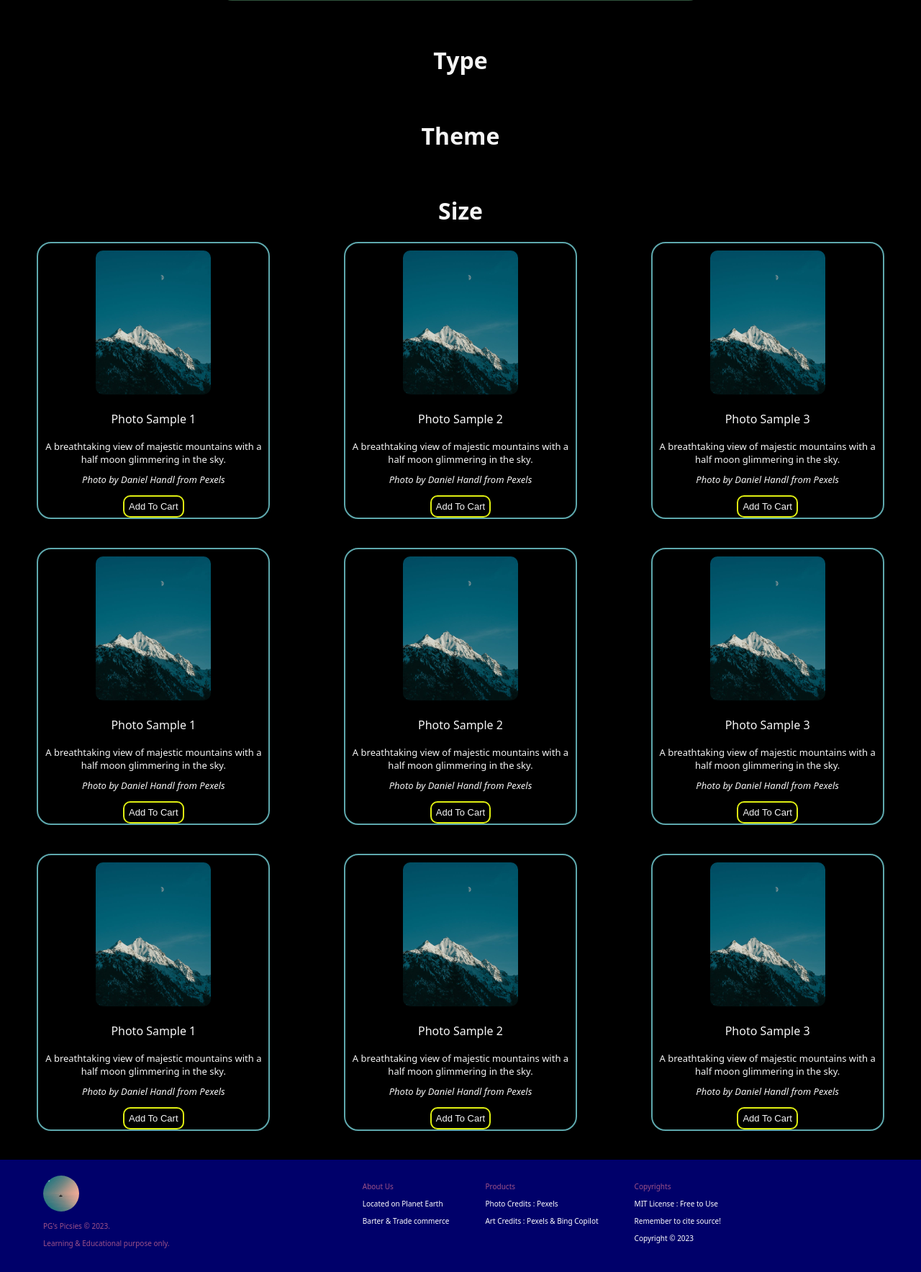
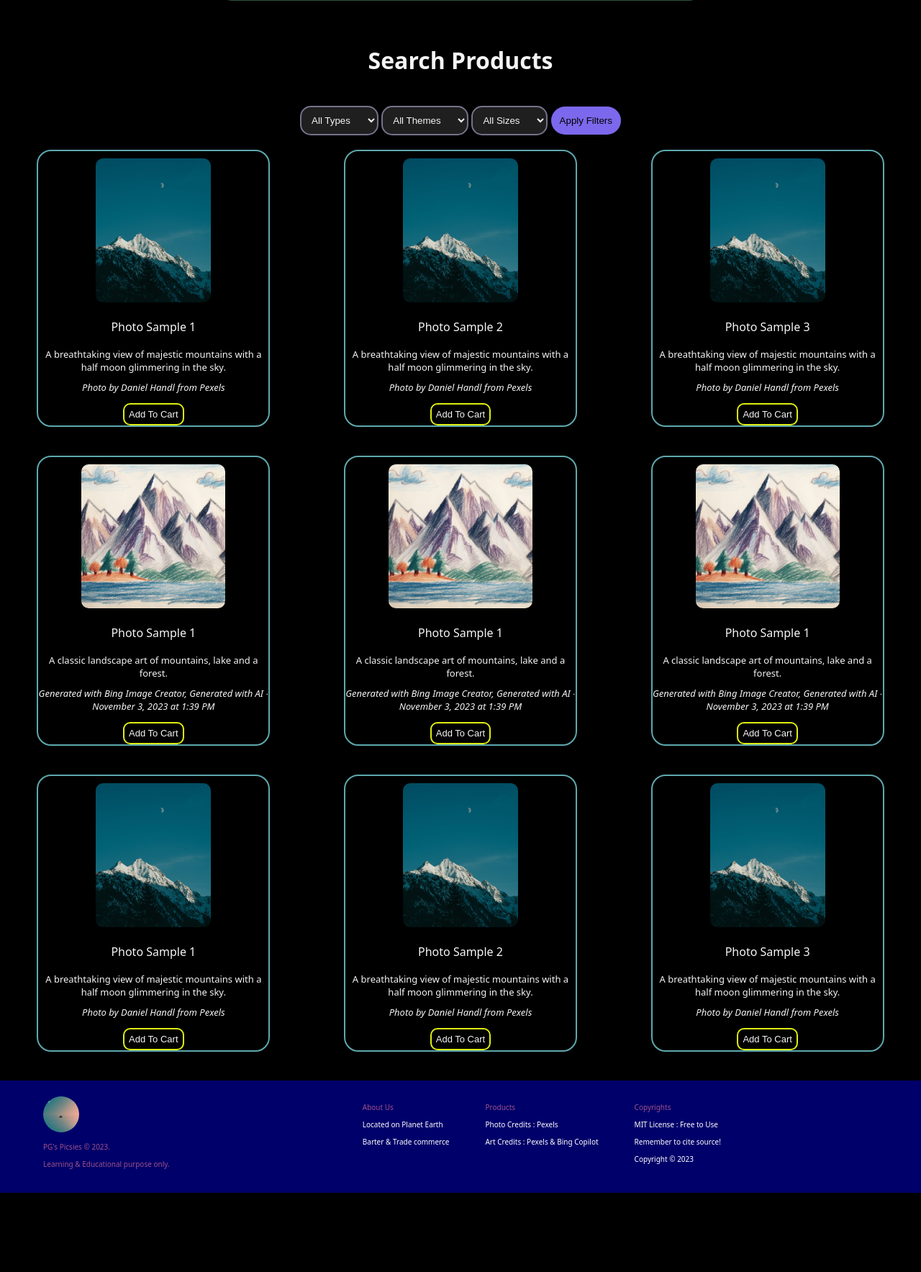
Before and after one commit to prak112/Image-Barter-Bazaar, a Django app: page /products in a window 1280 px wide. Shown: the part 517-2284 px from the top of the page at 72% size. After the commit the page ends 2174 px from the top, so only its background shows below. Run offline with Django 4.2, Linux system fonts and the light colour scheme.

Commit message:
dropdown menus to filter products

```diff
--- a/ecommstore/photostore/static/photostore/styles_index.css
+++ b/ecommstore/photostore/static/photostore/styles_index.css
@@ -143,3 +143,36 @@ Theme of the Day - Products listing
     font-weight: 500;
     transition-duration: 0.3s;
 }
+
+.dropdown-container {
+    display: flex;
+    margin: auto;
+    padding: 10px;
+    background-color: transparent;
+    text-align: center;
+    justify-content: center;
+}
+.dropdown-container form{
+    padding: 10px;
+}
+.dropdown-menu {
+    background-color: rgba(255, 255, 255, 0.123);
+    color: whitesmoke;
+    border: none;
+    padding: 10px;
+    border: 2px solid rgba(192, 185, 233, 0.541);
+    border-radius: 15px;
+    padding-right: 20px;
+}
+.dropdown-button{
+    border-radius: 20px;
+    border: 2px solid rgba(124, 104, 236, 0.541);
+    background-color: rgb(124, 104, 236);
+    padding: 10px;
+    cursor: pointer;
+}
+.dropdown-button:hover{
+    transition-duration: 0.2s;
+    background-color: blueviolet;
+    color: whitesmoke;
+}
--- a/ecommstore/photostore/templates/photostore/products.html
+++ b/ecommstore/photostore/templates/photostore/products.html
@@ -34,14 +34,37 @@
     </div>
 
     <!--- Images content based on the dropdown filters -->
-    <h1 class="heading dropdown">Type</h1>
-    <h1 class="heading dropdown">Theme</h1>
-    <h1 class="heading dropdown">Size</h1>
+    <h1 class="heading">Search Products</h1>
     <!--
         dropdown headings can include either -
             1 - hyperlinks
             2 - forms and buttons
+            3- all dropdowns can be inside one form! - chosen
     -->
+    <div class="dropdown-container">
+        <form action="" method="POST">
+            {% csrf_token %}
+            <select name="type" class="dropdown-menu">
+                <option value="" disabled selected>All Types</option>
+                {% for type in types %}
+                    <option value="{{ type }}">{{ type }}</option>
+                {% endfor %}
+            </select>
+            <select name="theme" class="dropdown-menu">
+                <option value="" disabled selected>All Themes</option>
+                {% for theme in themes %}
+                    <option value="{{ theme }}">{{ theme }}</option>
+                {% endfor %}
+            </select>
+            <select name="size" class="dropdown-menu">
+                <option value="" disabled selected>All Sizes</option>
+                {% for size in sizes %}
+                    <option value="{{ size }}">{{ size }}</option>
+                {% endfor %}
+            </select>
+            <input type="submit" value="Apply Filters" class="dropdown-button">
+        </form>
+    </div>
 
     <div class="product-container">
         <div class="product">
@@ -93,13 +116,13 @@
     <div class="product-container">
         <div class="product">
             <div class="box-item">
-                <img src="{% static 'images/pexels-photo-mountain.jpg' %}" alt="pexels-photo-mountain">
+                <img src="{% static 'images/bing-art-mountain.jfif' %}" alt="bing-art-mountain">
             </div>
             <div class="box-item">
                 <p>
                     <span class="box-item-title">Photo Sample 1</span><br>
-                    A breathtaking view of majestic mountains with a half moon glimmering in the sky.<br>
-                    <cite>Photo by Daniel Handl from Pexels</cite>
+                    A classic landscape art of mountains, lake and a forest.<br>
+                    <cite>Generated with Bing Image Creator, Generated with AI ∙ November 3, 2023 at 1:39 PM</cite>
                 </p>
             </div>
             <button>
@@ -108,13 +131,13 @@
         </div>
         <div class="product">
             <div class="box-item">
-                <img src="{% static 'images/pexels-photo-mountain.jpg' %}" alt="pexels-photo-mountain">
+                <img src="{% static 'images/bing-art-mountain.jfif' %}" alt="bing-art-mountain">
             </div>
             <div class="box-item">
                 <p>
-                    <span class="box-item-title">Photo Sample 2</span><br>
-                    A breathtaking view of majestic mountains with a half moon glimmering in the sky.<br>
-                    <cite>Photo by Daniel Handl from Pexels</cite>
+                    <span class="box-item-title">Photo Sample 1</span><br>
+                    A classic landscape art of mountains, lake and a forest.<br>
+                    <cite>Generated with Bing Image Creator, Generated with AI ∙ November 3, 2023 at 1:39 PM</cite>
                 </p>
             </div>
             <button>
@@ -123,13 +146,13 @@
         </div>
         <div class="product">
             <div class="box-item">
-                <img src="{% static 'images/pexels-photo-mountain.jpg' %}" alt="pexels-photo-mountain">
+                <img src="{% static 'images/bing-art-mountain.jfif' %}" alt="bing-art-mountain">
             </div>
             <div class="box-item">
                 <p>
-                    <span class="box-item-title">Photo Sample 3</span><br>
-                    A breathtaking view of majestic mountains with a half moon glimmering in the sky.<br>
-                    <cite>Photo by Daniel Handl from Pexels</cite>
+                    <span class="box-item-title">Photo Sample 1</span><br>
+                    A classic landscape art of mountains, lake and a forest.<br>
+                    <cite>Generated with Bing Image Creator, Generated with AI ∙ November 3, 2023 at 1:39 PM</cite>
                 </p>
             </div>
             <button>
```
